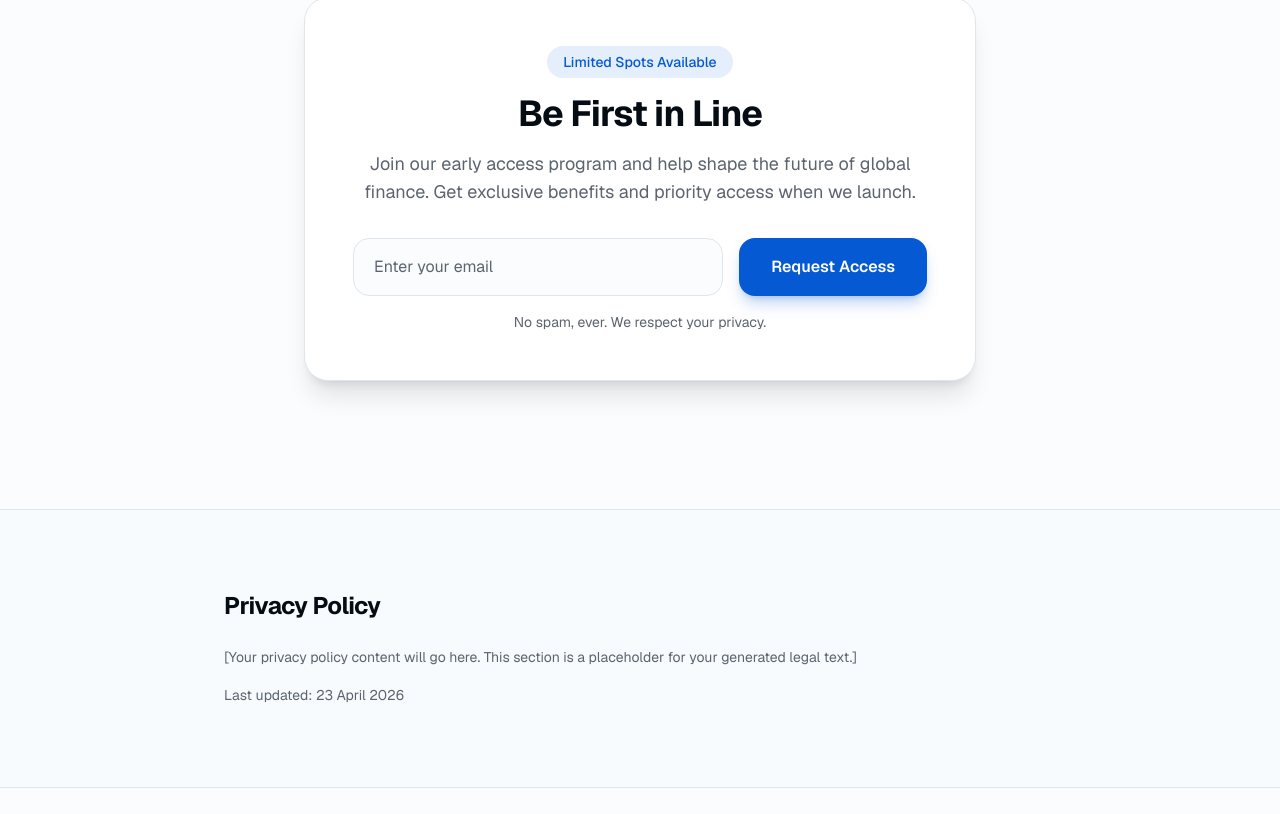
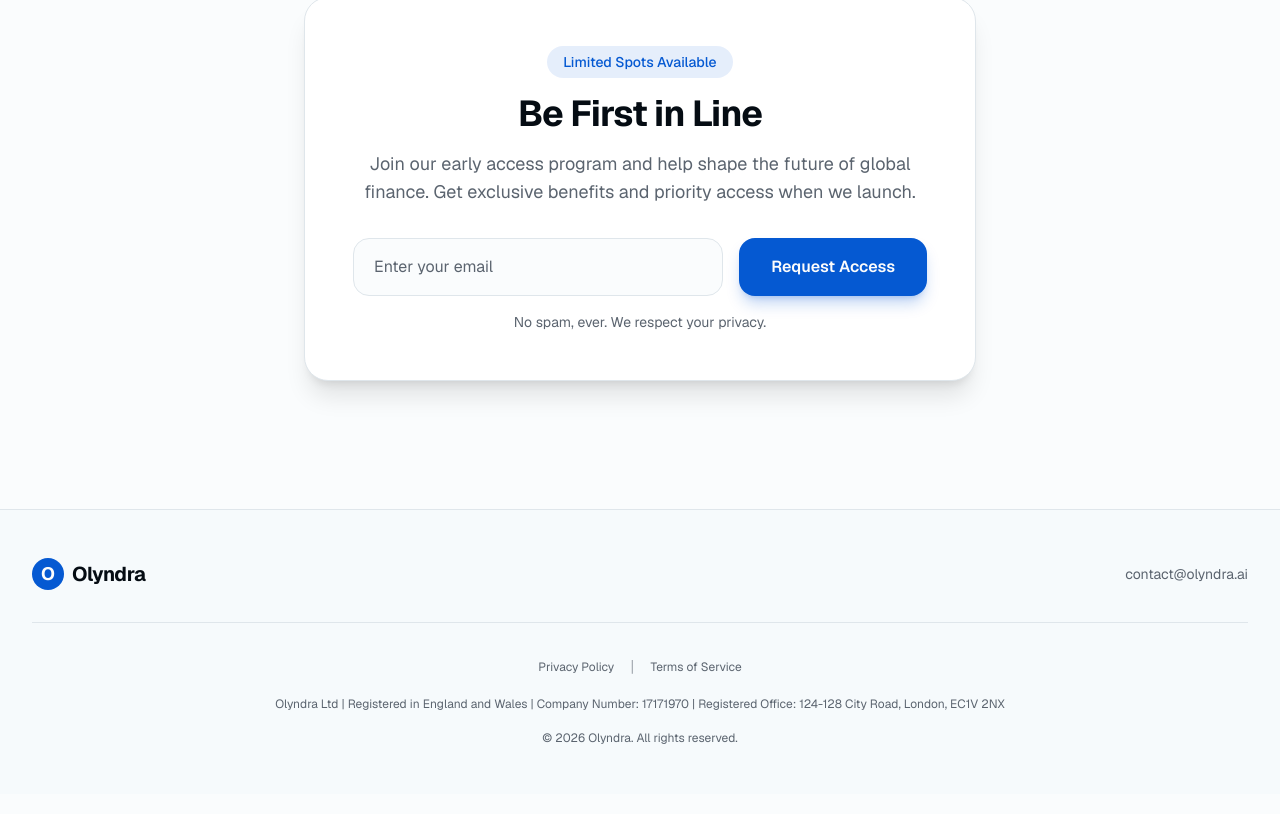
Before and after one commit to nzeigerson-blip/olyndra-landing, a Next.js app: page / in a window 1280 px wide. Shown: the part 1983-2797 px from the top of the page. Built offline with nearby package versions, Linux system fonts and the light colour scheme.

Commit message:
Update page.tsx

```diff
--- a/app/page.tsx
+++ b/app/page.tsx
@@ -12,7 +12,6 @@ export default function Home() {
       <Hero />
       <Features />
       <EarlyAccess />
-      <LegalSections />
       <Footer />
     </main>
   )
```
